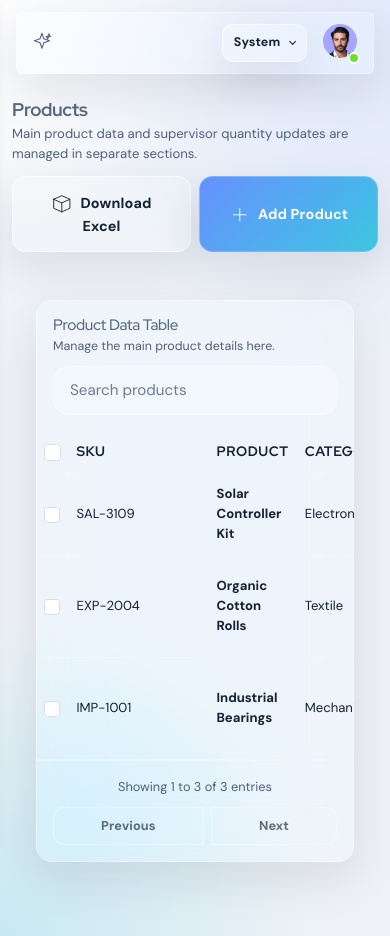
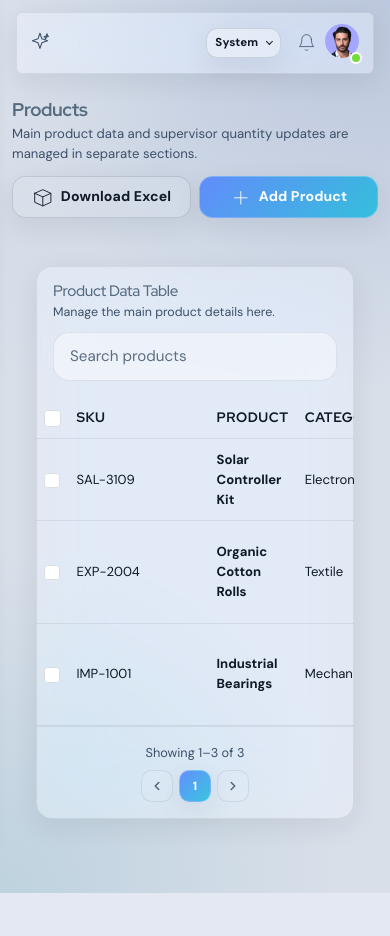
Before and after one commit to sujitdeybitpastel-maker/sneat_admin, a Flask app: page /products in a window 390 px wide. After the commit the page ends 893 px from the top, so only its background shows below. Run offline with Flask 3, Linux system fonts and the light colour scheme; a user stored in the database is signed in; data comes from the database, SQL or seed files in the repository; some libraries are stand-ins or nearby versions.

Commit message:
Add the mobile view style

```diff
--- a/app/static/css/app-theme.css
+++ b/app/static/css/app-theme.css
@@ -8,35 +8,35 @@
   --radius-sm: 1rem;
   --radius-md: 1.618rem;
   --radius-lg: 2.618rem;
-  --app-bg: #eef2f7;
-  --app-surface: rgba(255, 255, 255, 0.16);
-  --app-surface-strong: rgba(255, 255, 255, 0.24);
+  --app-bg: #d8dfe9;
+  --app-surface: rgba(255, 255, 255, 0.32);
+  --app-surface-strong: rgba(255, 255, 255, 0.42);
   --app-surface-solid: rgba(255, 255, 255, 0.76);
-  --app-border: rgba(255, 255, 255, 0.34);
-  --app-border-strong: rgba(255, 255, 255, 0.48);
-  --app-text: #142033;
-  --app-muted: #4f607b;
+  --app-border: rgba(15, 23, 42, 0.08);
+  --app-border-strong: rgba(15, 23, 42, 0.12);
+  --app-text: #0f1825;
+  --app-muted: #3d4f68;
   --app-shadow: 0 24px 80px rgba(15, 23, 42, 0.12);
-  --app-shadow-soft: 0 16px 48px rgba(15, 23, 42, 0.1);
+  --app-shadow-soft: 0 8px 28px rgba(15, 23, 42, 0.08);
   --app-accent: #4a7cff;
   --app-accent-2: #00b8d9;
   --app-success: #20b66f;
   --app-warning: #e0a500;
   --app-danger: #d95b75;
-  --app-page-wash: rgba(255, 255, 255, 0.4);
+  --app-page-wash: rgba(180, 195, 218, 0.25);
   --app-filter-bg: rgba(255, 255, 255, 0.18);
   --app-filter-border: rgba(255, 255, 255, 0.28);
   --app-filter-input-bg: rgba(255, 255, 255, 0.78);
   --app-filter-input-text: #132238;
   --app-filter-chip-bg: rgba(255, 255, 255, 0.2);
   --app-filter-chip-text: #ffffff;
-  --app-stat-bg: rgba(255, 255, 255, 0.26);
-  --app-chart-card-bg: rgba(255, 255, 255, 0.18);
+  --app-stat-bg: rgba(255, 255, 255, 0.35);
+  --app-chart-card-bg: rgba(255, 255, 255, 0.28);
   --app-hero: linear-gradient(135deg, rgba(13, 33, 73, 0.92) 0%, rgba(33, 71, 168, 0.88) 48%, rgba(25, 179, 201, 0.82) 100%);
   --app-grid:
-    radial-gradient(circle at top left, rgba(255, 255, 255, 0.8), transparent 24%),
-    radial-gradient(circle at top right, rgba(74, 124, 255, 0.18), transparent 36%),
-    radial-gradient(circle at bottom left, rgba(0, 184, 217, 0.16), transparent 32%);
+    radial-gradient(circle at top left, rgba(255, 255, 255, 0.35), transparent 24%),
+    radial-gradient(circle at top right, rgba(40, 70, 160, 0.14), transparent 40%),
+    radial-gradient(circle at bottom left, rgba(0, 120, 150, 0.12), transparent 35%);
 }
 
 html[data-resolved-theme="dark"] {
@@ -265,8 +265,9 @@ small,
 }
 
 .btn {
-  font-weight: 700;
-  padding: 0.9rem 1.45rem;
+  font-weight: 600;
+  padding: 0.55rem 1.1rem;
+  font-size: 0.88rem;
   letter-spacing: 0.01em;
   border-width: 1px;
   box-shadow: var(--app-shadow-soft);
@@ -289,7 +290,8 @@ small,
 }
 
 .btn-sm {
-  padding: 0.618rem 1rem;
+  padding: 0.35rem 0.75rem;
+  font-size: 0.8rem;
   border-radius: 1rem;
 }
 
@@ -532,6 +534,36 @@ html[data-resolved-theme="light"] .dashboard-filter-panel input[type="date"]::-w
 .profile-card h5,
 .profile-card p {
   color: var(--app-text) !important;
+}
+
+/* ── Profile section text colors ── */
+.profile-hero-card h4 {
+  color: #fff !important;
+  font-weight: 800;
+}
+
+.profile-hero-card p,
+.profile-hero-card .text-muted {
+  color: rgba(255, 255, 255, 0.78) !important;
+}
+
+.profile-hero-card .dashboard-eyebrow {
+  color: #fff;
+}
+
+.profile-card h5 {
+  color: var(--app-accent) !important;
+  font-weight: 700;
+}
+
+.profile-card .form-label {
+  color: var(--app-text) !important;
+  font-weight: 600;
+}
+
+.profile-card p.text-muted,
+.profile-card .text-muted {
+  color: var(--app-muted) !important;
 }
 
 .chart-shell {
@@ -1055,3 +1087,79 @@ html[data-resolved-theme="light"] .dashboard-filter-panel input[type="date"]::-w
     min-width: auto;
   }
 }
+
+/* ══════════════════════════════════════════════════════════
+   Sidebar: Product submenu fix
+   ══════════════════════════════════════════════════════════ */
+.menu-vertical .menu-item .menu-sub {
+  display: none;
+  padding-left: 0;
+  list-style: none;
+}
+
+.menu-vertical .menu-item.active > .menu-sub,
+.menu-vertical .menu-item.open > .menu-sub {
+  display: block;
+}
+
+.menu-vertical .menu-sub .menu-link {
+  padding-left: 2.8rem !important;
+  min-height: 2.75rem;
+  font-size: 0.88rem;
+}
+
+.menu-vertical .menu-sub .menu-item.active > .menu-link {
+  color: var(--app-accent) !important;
+  font-weight: 600;
+}
+
+/* Menu toggle arrow indicator */
+.menu-toggle::after {
+  content: "";
+  display: inline-block;
+  width: 0.42em;
+  height: 0.42em;
+  border-right: 1.5px solid currentColor;
+  border-bottom: 1.5px solid currentColor;
+  transform: rotate(-45deg);
+  transition: transform 0.25s ease;
+  margin-left: auto;
+}
+
+.menu-item.open > .menu-toggle::after,
+.menu-item.active > .menu-toggle::after {
+  transform: rotate(45deg);
+}
+
+@media (max-width: 1199.98px) {
+  .menu-vertical .menu-sub .menu-link {
+    padding-left: 2.5rem !important;
+    min-height: 42px;
+  }
+}
+
+/* ── Pagination mobile responsive ── */
+@media (max-width: 575.98px) {
+  .pagination-controls {
+    width: 100%;
+    justify-content: center;
+  }
+
+  .pagination-page-btn {
+    min-width: 32px;
+    min-height: 32px;
+    padding: 0.2rem 0.4rem !important;
+    font-size: 0.75rem !important;
+  }
+
+  .pagination-nav-btn {
+    min-width: 32px;
+    min-height: 32px;
+    padding: 0.2rem 0.4rem !important;
+  }
+
+  .datatable-pagination small {
+    width: 100%;
+    text-align: center;
+  }
+}
--- a/app/static/css/app.css
+++ b/app/static/css/app.css
@@ -10,18 +10,6 @@
   margin-bottom: 0.75rem;
 }
 
-.datatable-pagination {
-  display: flex;
-  justify-content: space-between;
-  align-items: center;
-  flex-wrap: wrap;
-  gap: 1rem;
-}
-
-.datatable-pagination .btn-group {
-  gap: 0.5rem;
-}
-
 .status-badge {
   min-width: 82px;
   display: inline-block;
@@ -32,6 +20,100 @@
   padding: 2rem;
   text-align: center;
   color: #8592a3;
+}
+
+/* ── Pagination ── */
+.datatable-pagination {
+  display: flex;
+  justify-content: space-between;
+  align-items: center;
+  flex-wrap: wrap;
+  gap: 0.75rem;
+}
+
+.pagination-controls {
+  display: flex;
+  align-items: center;
+  gap: 0.35rem;
+}
+
+.pagination-pages {
+  display: flex;
+  align-items: center;
+  gap: 0.25rem;
+}
+
+.pagination-page-btn {
+  min-width: 36px;
+  min-height: 36px;
+  padding: 0.3rem 0.55rem !important;
+  font-size: 0.82rem !important;
+  font-weight: 600;
+  display: inline-flex;
+  align-items: center;
+  justify-content: center;
+  border-radius: 0.65rem !important;
+}
+
+.pagination-page-btn.btn-primary {
+  pointer-events: none;
+}
+
+.pagination-nav-btn {
+  min-width: 36px;
+  min-height: 36px;
+  padding: 0.3rem 0.5rem !important;
+  display: inline-flex;
+  align-items: center;
+  justify-content: center;
+  border-radius: 0.65rem !important;
+}
+
+.pagination-ellipsis {
+  min-width: 32px;
+  min-height: 36px;
+  padding: 0.3rem 0.3rem !important;
+  display: inline-flex;
+  align-items: center;
+  justify-content: center;
+  border: none !important;
+  background: none !important;
+  box-shadow: none !important;
+  cursor: default;
+  color: var(--app-muted);
+  font-size: 0.85rem;
+}
+
+/* ── Notification button ── */
+.notification-btn {
+  position: relative;
+  display: inline-flex;
+  align-items: center;
+  justify-content: center;
+  padding: 0.4rem;
+  cursor: pointer;
+}
+
+.notification-btn .lottie-icon {
+  width: 1.5rem;
+  height: 1.5rem;
+}
+
+.notification-badge {
+  position: absolute;
+  top: 0;
+  right: -2px;
+  min-width: 16px;
+  height: 16px;
+  padding: 0 4px;
+  font-size: 0.6rem;
+  font-weight: 700;
+  line-height: 16px;
+  text-align: center;
+  color: #fff;
+  background: var(--app-danger);
+  border-radius: 999px;
+  border: 2px solid var(--app-surface-solid, #fff);
 }
 
 /* ══════════════════════════════════════════════════════════
@@ -47,43 +129,65 @@
   -webkit-overflow-scrolling: touch;
 }
 
-/* ── Better tap targets for mobile (min 44px) ── */
+/* ── Mobile: compact sizing ── */
 @media (max-width: 991.98px) {
   .btn {
-    min-height: 44px;
-    padding: 0.7rem 1.2rem;
-    font-size: 0.9rem;
+    min-height: 36px;
+    padding: 0.45rem 0.9rem;
+    font-size: 0.82rem;
   }
 
   .btn-sm {
-    min-height: 38px;
-    padding: 0.5rem 0.85rem;
-    font-size: 0.82rem;
+    min-height: 30px;
+    padding: 0.3rem 0.6rem;
+    font-size: 0.75rem;
   }
 
   .form-control,
   .form-select,
   .input-group-text {
-    min-height: 44px;
-    font-size: 0.9rem;
-    padding: 0.65rem 0.85rem;
+    min-height: 38px;
+    font-size: 0.85rem;
+    padding: 0.5rem 0.75rem;
   }
 
   .form-label {
-    font-size: 0.82rem;
-    margin-bottom: 0.35rem;
+    font-size: 0.8rem;
+    margin-bottom: 0.3rem;
   }
 
   .form-check-label {
-    font-size: 0.85rem;
+    font-size: 0.82rem;
   }
 
   .dropdown-item {
-    min-height: 42px;
+    min-height: 36px;
     display: flex;
     align-items: center;
-    padding: 0.55rem 0.9rem !important;
-    font-size: 0.88rem;
+    padding: 0.4rem 0.75rem !important;
+    font-size: 0.82rem;
+  }
+}
+
+@media (max-width: 575.98px) {
+  .btn {
+    min-height: 32px;
+    padding: 0.35rem 0.75rem;
+    font-size: 0.78rem;
+  }
+
+  .btn-sm {
+    min-height: 28px;
+    padding: 0.25rem 0.5rem;
+    font-size: 0.72rem;
+  }
+
+  .form-control,
+  .form-select,
+  .input-group-text {
+    min-height: 34px;
+    font-size: 0.82rem;
+    padding: 0.4rem 0.65rem;
   }
 }
 
@@ -105,8 +209,9 @@
 
   .theme-toggle-btn {
     min-width: auto !important;
-    padding: 0.45rem 0.7rem !important;
-    font-size: 0.78rem !important;
+    min-height: 30px !important;
+    padding: 0.25rem 0.55rem !important;
+    font-size: 0.72rem !important;
   }
 
   .theme-toggle-btn .lottie-icon {
@@ -114,7 +219,12 @@
   }
 
   #layout-navbar {
-    padding: 0.4rem 0.75rem !important;
+    padding: 0.35rem 0.65rem !important;
+  }
+
+  .notification-btn .lottie-icon {
+    width: 1.2rem;
+    height: 1.2rem;
   }
 }
 
@@ -353,24 +464,16 @@
 @media (max-width: 575.98px) {
   .datatable-pagination {
     flex-direction: column;
-    align-items: stretch;
-    gap: 0.65rem;
+    align-items: center;
+    gap: 0.5rem;
     text-align: center;
-  }
-
-  .datatable-pagination .btn-group {
-    justify-content: center;
-  }
-
-  .datatable-pagination .btn {
-    min-height: 38px;
-    padding: 0.45rem 0.7rem;
-    font-size: 0.8rem;
   }
 }
 
+/* ── Modal close button: keep inside on mobile ── */
+
 /* ── Modals: full-width on mobile ── */
-@media (max-width: 575.98px) {
+@media (max-width: 767.98px) {
   .modal-dialog {
     margin: 0.5rem !important;
     max-width: calc(100% - 1rem) !important;
--- a/app/static/js/app.js
+++ b/app/static/js/app.js
@@ -10,7 +10,8 @@ const LOTTIE_LIBRARY = {
   eye: "https://assets10.lottiefiles.com/packages/lf20_4kx2q32n.json",
   "arrow-left": "https://assets10.lottiefiles.com/private_files/lf30_obidsi0t.json",
   edit: "https://assets4.lottiefiles.com/packages/lf20_wx4nmpm1.json",
-  toggle: "https://assets8.lottiefiles.com/packages/lf20_j1adxtyb.json"
+  toggle: "https://assets8.lottiefiles.com/packages/lf20_j1adxtyb.json",
+  bell: "https://assets2.lottiefiles.com/packages/lf20_bkmfzg3t.json"
 };
 
 const LINE_ICON_LIBRARY = {
@@ -79,6 +80,11 @@ const LINE_ICON_LIBRARY = {
     <svg viewBox="0 0 24 24" fill="none" stroke="currentColor" aria-hidden="true">
       <rect x="3.5" y="7.5" width="17" height="9" rx="4.5" />
       <circle cx="9" cy="12" r="3" />
+    </svg>`,
+  bell: `
+    <svg viewBox="0 0 24 24" fill="none" stroke="currentColor" aria-hidden="true">
+      <path d="M18 8A6 6 0 0 0 6 8c0 7-3 9-3 9h18s-3-2-3-9" />
+      <path d="M13.73 21a2 2 0 0 1-3.46 0" />
     </svg>`
 };
 
--- a/app/static/js/simple-datatable.js
+++ b/app/static/js/simple-datatable.js
@@ -54,30 +54,87 @@
       }
     }
 
+    goToPage(page) {
+      const totalPages = Math.max(1, Math.ceil(this.filteredRows.length / this.pageSize));
+      this.currentPage = Math.max(1, Math.min(page, totalPages));
+      this.render();
+    }
+
+    getPageNumbers(currentPage, totalPages) {
+      const pages = [];
+      const maxVisible = 5;
+
+      if (totalPages <= maxVisible + 2) {
+        for (let i = 1; i <= totalPages; i++) pages.push(i);
+        return pages;
+      }
+
+      pages.push(1);
+
+      let start = Math.max(2, currentPage - 1);
+      let end = Math.min(totalPages - 1, currentPage + 1);
+
+      if (currentPage <= 3) {
+        start = 2;
+        end = Math.min(maxVisible, totalPages - 1);
+      } else if (currentPage >= totalPages - 2) {
+        start = Math.max(2, totalPages - maxVisible + 1);
+        end = totalPages - 1;
+      }
+
+      if (start > 2) pages.push("...");
+      for (let i = start; i <= end; i++) pages.push(i);
+      if (end < totalPages - 1) pages.push("...");
+
+      pages.push(totalPages);
+      return pages;
+    }
+
     renderPagination() {
       const totalPages = Math.max(1, Math.ceil(this.filteredRows.length / this.pageSize));
       this.currentPage = Math.min(this.currentPage, totalPages);
+
+      const startEntry = this.filteredRows.length ? (this.currentPage - 1) * this.pageSize + 1 : 0;
+      const endEntry = Math.min(this.currentPage * this.pageSize, this.filteredRows.length);
+      const totalEntries = this.filteredRows.length;
+
+      const pageNumbers = this.getPageNumbers(this.currentPage, totalPages);
+
+      let pageButtonsHtml = "";
+      pageNumbers.forEach((p) => {
+        if (p === "...") {
+          pageButtonsHtml += `<span class="btn btn-sm btn-outline-secondary pagination-ellipsis" disabled>...</span>`;
+        } else {
+          const isActive = p === this.currentPage;
+          pageButtonsHtml += `<button class="btn btn-sm ${isActive ? "btn-primary" : "btn-outline-primary"} pagination-page-btn" data-page="${p}" ${isActive ? 'aria-current="page"' : ""}>${p}</button>`;
+        }
+      });
+
       this.paginationContainer.innerHTML = `
         <div class="datatable-pagination">
-          <small class="text-muted">Showing ${this.filteredRows.length ? (this.currentPage - 1) * this.pageSize + 1 : 0} to ${Math.min(this.currentPage * this.pageSize, this.filteredRows.length)} of ${this.filteredRows.length} entries</small>
-          <div class="btn-group">
-            <button class="btn btn-outline-primary btn-sm" ${this.currentPage === 1 ? "disabled" : ""} data-role="prev">Previous</button>
-            <button class="btn btn-outline-primary btn-sm" ${this.currentPage === totalPages ? "disabled" : ""} data-role="next">Next</button>
+          <small class="text-muted">Showing ${startEntry}\u2013${endEntry} of ${totalEntries}</small>
+          <div class="pagination-controls">
+            <button class="btn btn-outline-primary btn-sm pagination-nav-btn" ${this.currentPage === 1 ? "disabled" : ""} data-role="prev" aria-label="Previous page">
+              <svg width="14" height="14" viewBox="0 0 24 24" fill="none" stroke="currentColor" stroke-width="2.5" stroke-linecap="round" stroke-linejoin="round"><path d="m15 18-6-6 6-6"/></svg>
+            </button>
+            <div class="pagination-pages">${pageButtonsHtml}</div>
+            <button class="btn btn-outline-primary btn-sm pagination-nav-btn" ${this.currentPage === totalPages ? "disabled" : ""} data-role="next" aria-label="Next page">
+              <svg width="14" height="14" viewBox="0 0 24 24" fill="none" stroke="currentColor" stroke-width="2.5" stroke-linecap="round" stroke-linejoin="round"><path d="m9 18 6-6-6-6"/></svg>
+            </button>
           </div>
         </div>
       `;
 
       this.paginationContainer.querySelector('[data-role="prev"]')?.addEventListener("click", () => {
-        if (this.currentPage > 1) {
-          this.currentPage -= 1;
-          this.render();
-        }
+        if (this.currentPage > 1) this.goToPage(this.currentPage - 1);
       });
       this.paginationContainer.querySelector('[data-role="next"]')?.addEventListener("click", () => {
-        if (this.currentPage < totalPages) {
-          this.currentPage += 1;
-          this.render();
-        }
+        if (this.currentPage < totalPages) this.goToPage(this.currentPage + 1);
+      });
+      this.paginationContainer.querySelectorAll(".pagination-page-btn").forEach((btn) => {
+        btn.addEventListener("click", () => {
+          this.goToPage(parseInt(btn.dataset.page, 10));
+        });
       });
     }
   }
--- a/app/templates/base.html
+++ b/app/templates/base.html
@@ -148,6 +148,12 @@
                     <li><button class="dropdown-item theme-option" type="button" data-theme-mode="system">System</button></li>
                   </ul>
                 </li>
+                <li class="nav-item me-2">
+                  <a href="javascript:void(0);" class="nav-link notification-btn" id="notification-btn" title="Notifications" aria-label="Notifications">
+                    <span class="lottie-icon" data-lottie="bell" aria-hidden="true"></span>
+                    <span class="notification-badge" id="notification-badge" style="display:none;">0</span>
+                  </a>
+                </li>
                 <li class="nav-item navbar-dropdown dropdown-user dropdown">
                   <a class="nav-link dropdown-toggle hide-arrow" href="javascript:void(0);" data-bs-toggle="dropdown">
                     <div class="avatar avatar-online">
```
Also changed, not shown: other parts of app/static/css/app.css (+42 -11 lines), 1 other file.
